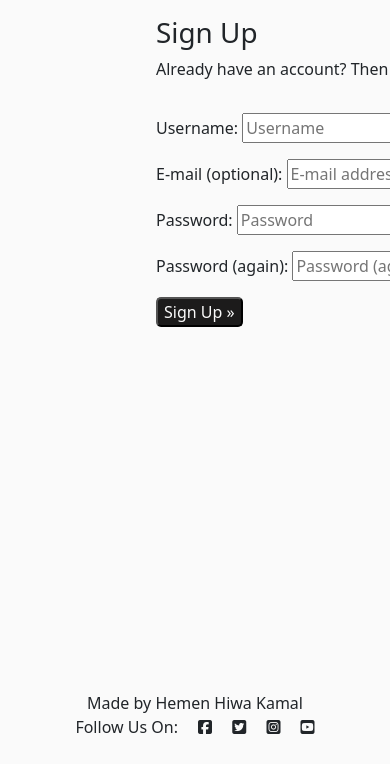
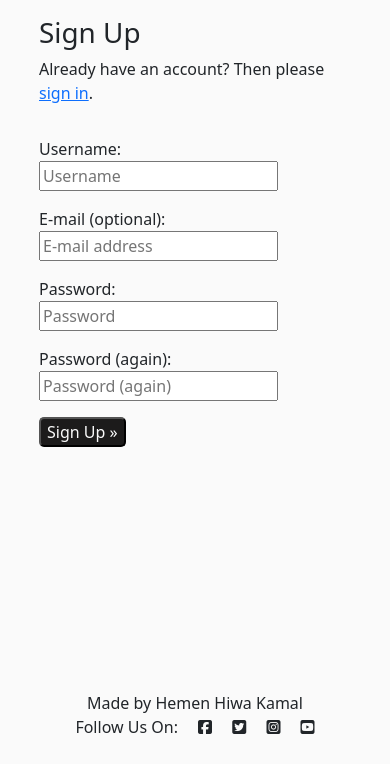
Before and after one commit to Code-Institute-Submissions/Hemenhk-filmstar_JanResub, a Django app: page /accounts/signup/ in a window 390 px wide. Shown: the part 80-844 px from the top of the page. Run offline with Django 3.2, Linux system fonts and the light colour scheme; some libraries are stand-ins or nearby versions.

Commit message:
Make css changes to account html files

```diff
--- a/static/css/style.css
+++ b/static/css/style.css
@@ -170,12 +170,13 @@ nav .fa-solid {
 
 .account-container {
     min-height: 80vh;
+    width: 80%;
     position: relative;
     display: inline-block;
     justify-content: center;
     align-items: center;
     margin: 0 auto;
-    left: 40%;
+    left: 30%;
 }
 
 /* Sign up, Log in and Logout buttons */
@@ -238,6 +239,18 @@ nav .fa-solid {
         height: 30px;
     }
 
+    /* Account container */
+
+    .account-container {
+        min-height: 80vh;
+        width: 80%;
+        position: relative;
+        display: inline-block;
+        justify-content: left;
+        align-items: left;
+        left: 10%;
+    }
+
     html,
     body {
         overflow-x: hidden;
```
